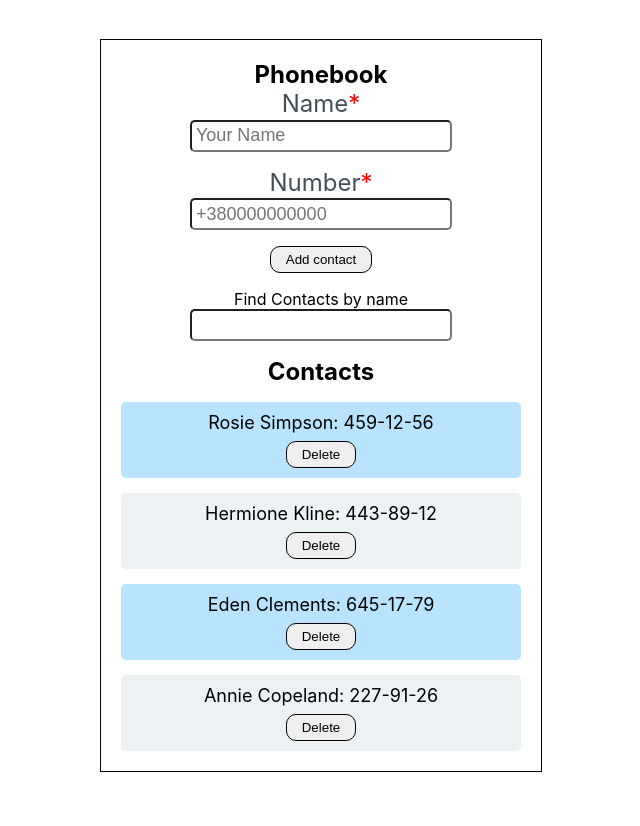
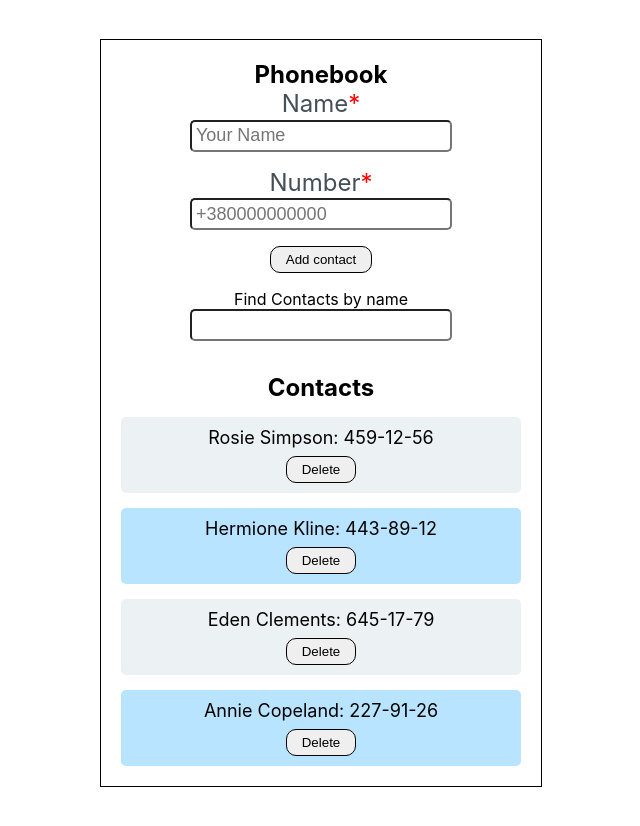
Before and after one commit to Zerossik/goit-react-hw-02-phonebook, a React (Create React App) app: page / in a window 1280 px wide. Shown: the whole page, without its empty margins (319-959 px from the left). Built offline with nearby package versions, Linux system fonts and the light colour scheme.

Commit message:
ContactListItem

```diff
--- a/src/components/App.jsx
+++ b/src/components/App.jsx
@@ -2,7 +2,6 @@ import { Component } from 'react';
 import { Section } from './Section/Section';
 import { PhoneForm } from './PhonebookForm/PhonebookForm';
 import { ContactsList } from './ContactsList/ContactsList';
-import { ContactListItem } from './ContactsList/ContactListItem';
 import { Filter } from './Filter/Filter';
 
 export class App extends Component {
@@ -55,12 +54,11 @@ export class App extends Component {
           filter={filter}
           handlerChangeFilter={this.handlerChangeFilter}
         />
-        <ContactsList title={'Contacts'}>
-          <ContactListItem
-            contacts={this.findByName}
-            deleteContact={this.deleteContact}
-          />
-        </ContactsList>
+        <ContactsList
+          title={'Contacts'}
+          contacts={this.findByName}
+          deleteContact={this.deleteContact}
+        />
       </Section>
     );
   }
--- a/src/components/ContactsList/ContactListItem.jsx
+++ b/src/components/ContactsList/ContactListItem.jsx
@@ -1,19 +1,18 @@
 import PropTypes from 'prop-types';
-import { ContactListButton, ContactItem } from './ContactsList.styled';
+import { ContactItem } from './ContactsList.styled';
 
-export function ContactListItem({ contacts, deleteContact }) {
-  return contacts().map(({ id, name, number }) => (
-    <ContactItem key={id}>
+export function ContactListItem({ name, number, children }) {
+  return (
+    <ContactItem>
       <p>
         {name}: {number}
       </p>
-      <ContactListButton type="button" onClick={() => deleteContact(id)}>
-        Delete
-      </ContactListButton>
+      {children}
     </ContactItem>
-  ));
+  );
 }
+
 ContactListItem.propTypes = {
-  contacts: PropTypes.func.isRequired,
-  deleteContact: PropTypes.func.isRequired,
+  name: PropTypes.string.isRequired,
+  number: PropTypes.string.isRequired,
 };
--- a/src/components/ContactsList/ContactsList.jsx
+++ b/src/components/ContactsList/ContactsList.jsx
@@ -1,14 +1,24 @@
 import PropTypes from 'prop-types';
+import { ContactListItem } from './ContactListItem';
+import { ContactListButton } from './ContactsList.styled';
 import { List } from './ContactsList.styled';
 
-export function ContactsList({ title, children }) {
+export function ContactsList({ contacts, title, deleteContact }) {
   return (
-    <div>
+    <List>
       <h2>{title}</h2>
-      <List>{children}</List>
-    </div>
+      {contacts().map(({ id, name, number }) => (
+        <ContactListItem name={name} number={number} key={id}>
+          <ContactListButton type="button" onClick={() => deleteContact(id)}>
+            Delete
+          </ContactListButton>
+        </ContactListItem>
+      ))}
+    </List>
   );
 }
 ContactsList.propTypes = {
   title: PropTypes.string.isRequired,
+  contacts: PropTypes.func.isRequired,
+  deleteContact: PropTypes.func.isRequired,
 };
```
